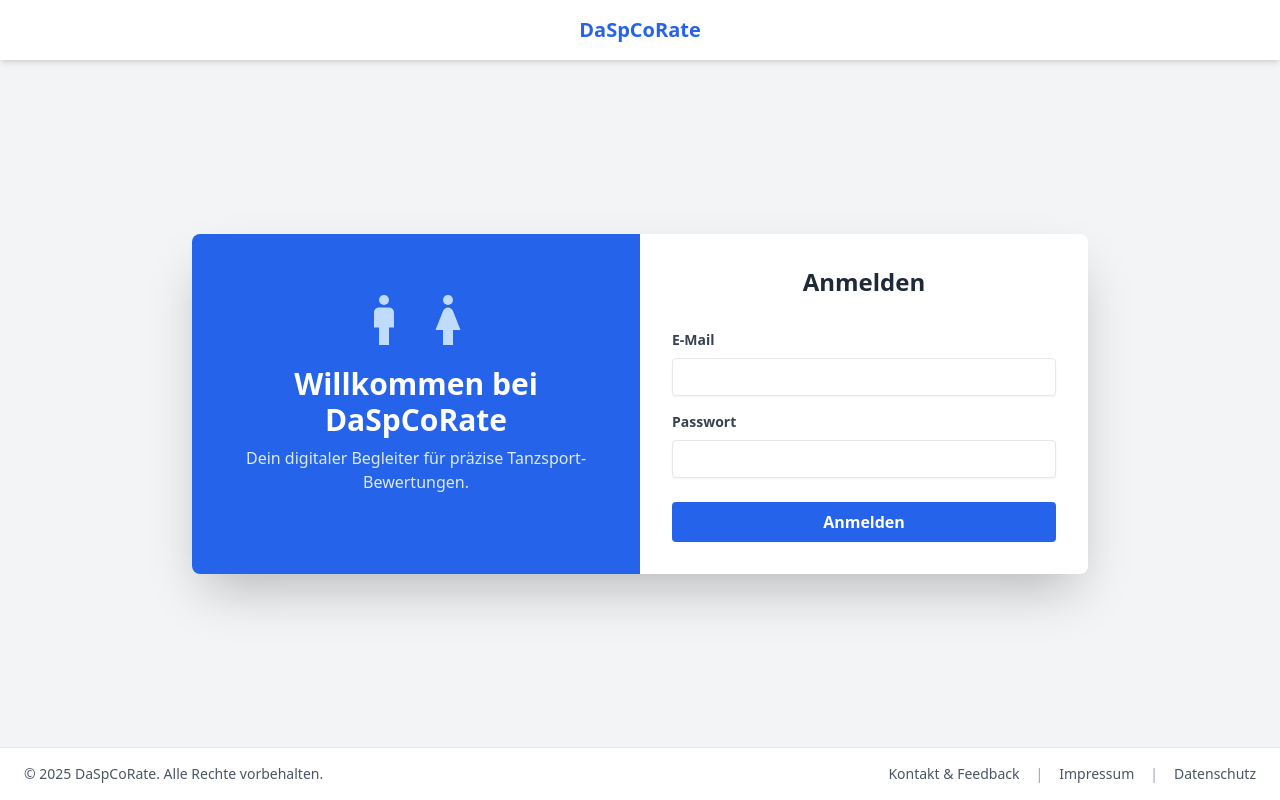
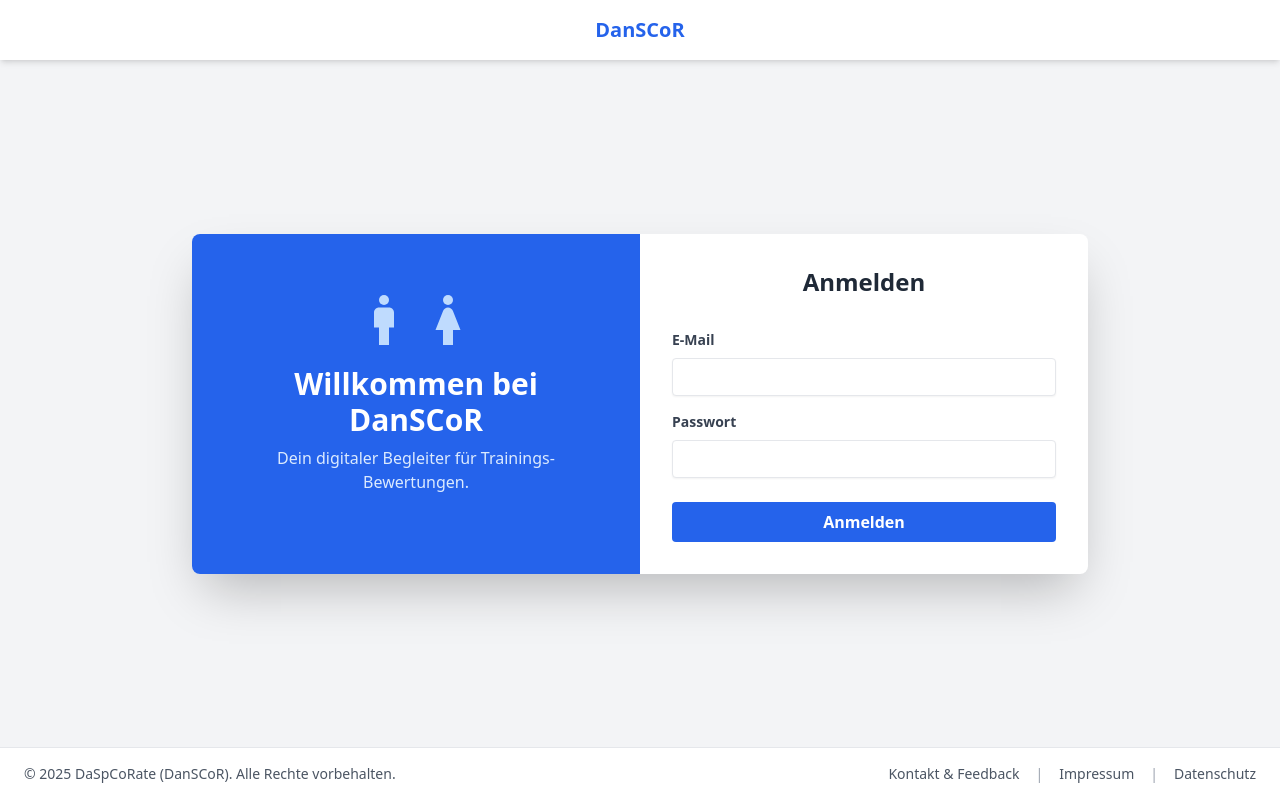
Before and after one commit to Ole725/DaSpCoRate, a React (Vite) app in the folder frontend/: page /login in a window 1280 px wide. Built offline with nearby package versions, Linux system fonts and the light colour scheme; no server answers.

Commit message:
Fix: Anzeige Name DanSCoR

```diff
--- a/frontend/src/components/AdminLayout.jsx
+++ b/frontend/src/components/AdminLayout.jsx
@@ -38,7 +38,7 @@ const AdminLayout = () => {
       <header className="bg-white dark:bg-gray-800 shadow-md sticky top-0 z-50">
         <div className="container mx-auto p-4 flex justify-between items-center">
           <h1 className="text-xl font-bold text-indigo-600 dark:text-indigo-400">
-            <Link to="/admin">DaSpCoRate Admin</Link>: {user.email}
+            <Link to="/admin">DanSCoR Admin</Link>: {user.email}
           </h1>
 
           {/* Desktop Navigation */}
--- a/frontend/src/components/CoupleLayout.jsx
+++ b/frontend/src/components/CoupleLayout.jsx
@@ -35,7 +35,7 @@ function CoupleLayout() {
       <header className="bg-white dark:bg-gray-800 shadow-md sticky top-0 z-50">
         <div className="container mx-auto p-4 flex justify-between items-center">
           <h1 className="text-xl font-bold text-green-600 dark:text-green-400">
-            <Link to="/couple-dashboard">DaSpCoRate</Link>: {`${user.mrs_first_name} & ${user.mr_first_name}`}
+            <Link to="/couple-dashboard">DanSCoR</Link>: {`${user.mrs_first_name} & ${user.mr_first_name}`}
           </h1>
 
           <nav className="hidden md:flex items-center">
--- a/frontend/src/components/DashboardLayout.jsx
+++ b/frontend/src/components/DashboardLayout.jsx
@@ -36,7 +36,7 @@ const DashboardLayout = () => {
       <header className="bg-white dark:bg-gray-800 shadow-md sticky top-0 z-50">
         <div className="container mx-auto p-4 flex justify-between items-center">
           <h1 className="text-xl font-bold text-blue-600 dark:text-blue-400">
-            <Link to="/dashboard">DaSpCoRate</Link>: {`${user.first_name} ${user.last_name}`}
+            <Link to="/dashboard">DanSCoR</Link>: {`${user.first_name} ${user.last_name}`}
           </h1>
 
           <nav className="hidden md:flex items-center">
--- a/frontend/src/components/Footer.jsx
+++ b/frontend/src/components/Footer.jsx
@@ -9,7 +9,7 @@ function Footer() {
   return (
     <footer className="bg-white dark:bg-gray-800 border-t border-gray-200 dark:border-gray-700 mt-auto">
       <div className="container mx-auto py-4 px-6 flex flex-col md:flex-row items-center justify-between text-sm text-gray-600 dark:text-gray-400">
-        <p>&copy; {currentYear} DaSpCoRate. Alle Rechte vorbehalten.</p>
+        <p>&copy; {currentYear} DaSpCoRate (DanSCoR). Alle Rechte vorbehalten.</p>
         <div className="flex items-center space-x-4 mt-2 md:mt-0">
 
           <Link to="/contact" className="hover:text-blue-500 hover:underline">
--- a/frontend/src/pages/AdminDashboardPage.jsx
+++ b/frontend/src/pages/AdminDashboardPage.jsx
@@ -53,7 +53,7 @@ function AdminDashboardPage() {
         Willkommen, {user?.email || 'Admin'}!
       </h1>
       <p className="text-gray-600 dark:text-gray-400 mb-8">
-        Dies ist die globale Übersicht aller Aktivitäten in der DaSpCoRate-App.
+        Dies ist die globale Übersicht aller Aktivitäten in der DanSCoR-App.
       </p>
 
       <div className="grid grid-cols-1 md:grid-cols-2 lg:grid-cols-4 gap-6">
--- a/frontend/src/pages/ContactPage.jsx
+++ b/frontend/src/pages/ContactPage.jsx
@@ -47,7 +47,7 @@ function ContactPage() {
             Kontakt & Feedback
           </h1>
           <p className="text-gray-600 dark:text-gray-400 mb-8">
-            Hast du Fragen, Anregungen oder Feedback zur App? Ich freue mich auf deine Nachricht!
+            Hast du Fragen, Anregungen oder Feedback zur DanSCoR App? Ich freue mich auf deine Nachricht!
           </p>
           <form onSubmit={handleSubmit} className="space-y-6">
             <div>
--- a/frontend/src/pages/DashboardOverviewPage.jsx
+++ b/frontend/src/pages/DashboardOverviewPage.jsx
@@ -69,7 +69,7 @@ const DashboardOverviewPage = () => {
         Willkommen zurück, {user ? user.first_name : 'Trainer'}!
       </h2>
       <p className="text-gray-600 dark:text-gray-400 mb-6">
-        Hier ist eine Zusammenfassung deiner Aktivitäten in der DaSpCoRate-App.
+        Hier ist eine Zusammenfassung deiner Aktivitäten in der DanSCoR-App.
       </p>
       {/* GEÄNDERT: Grid-Layout für drei Spalten auf mittleren Bildschirmen */}
       <div className="grid grid-cols-1 md:grid-cols-3 gap-6">
--- a/frontend/src/pages/LoginPage.jsx
+++ b/frontend/src/pages/LoginPage.jsx
@@ -46,7 +46,7 @@ function LoginPage() {
       {/* ... Rest der Komponente bleibt unverändert ... */}
        <header className="bg-white dark:bg-gray-800 shadow-md">
         <div className="container mx-auto p-4 flex justify-center items-center">
-          <h1 className="text-xl font-bold text-blue-600 dark:text-blue-400">DaSpCoRate</h1>
+          <h1 className="text-xl font-bold text-blue-600 dark:text-blue-400">DanSCoR</h1>
         </div>
       </header>
 
@@ -54,8 +54,8 @@ function LoginPage() {
         <div className="bg-white dark:bg-gray-800 rounded-lg shadow-2xl max-w-4xl w-full flex flex-col md:flex-row overflow-hidden">
           <div className="w-full md:w-1/2 bg-blue-600 dark:bg-blue-700 text-white p-12 flex flex-col justify-center items-center text-center">
             <div className="flex items-center justify-center text-6xl mb-4 text-blue-200 gap-1"><MdMan /><MdWoman /></div>
-            <h1 className="text-3xl font-bold mb-2">Willkommen bei DaSpCoRate</h1>
-            <p className="text-blue-100 mb-6">Dein digitaler Begleiter für präzise Tanzsport-Bewertungen.</p>
+            <h1 className="text-3xl font-bold mb-2">Willkommen bei DanSCoR</h1>
+            <p className="text-blue-100 mb-6">Dein digitaler Begleiter für Trainings-Bewertungen.</p>
           </div>
           <div className="w-full md:w-1/2 p-8">
             <h2 className="text-2xl font-bold text-center text-gray-800 dark:text-gray-200 mb-8">Anmelden</h2>
```
